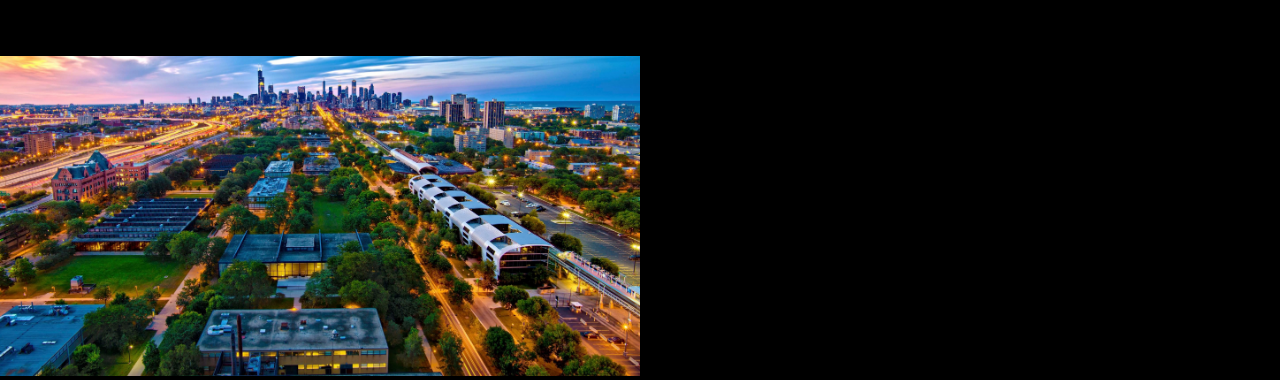
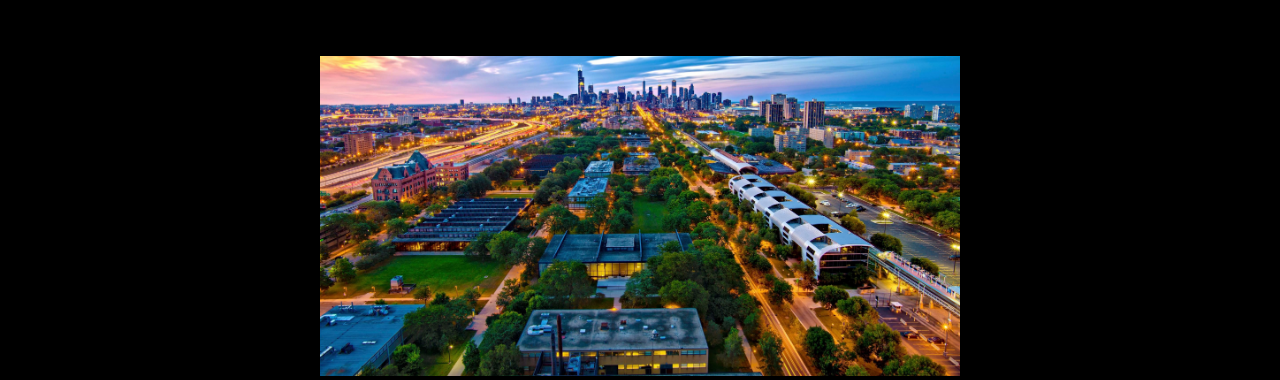
Before and after one commit to rmcbrien1/mysite, a plain HTML site: page index.html in a window 1280 px wide. Shown: the part 143-523 px from the top of the page. Drawn offline with Linux system fonts and the light colour scheme; a web font is replaced by a local one.

Commit message:
Aligning home picture to the center.

```diff
--- a/css/screen.css
+++ b/css/screen.css
@@ -125,6 +125,9 @@ h4 {
 
 }
 
+.school {
+  text-align: center;
+}
 
 #update-footer {
   font-size: 1.6504em;
```
